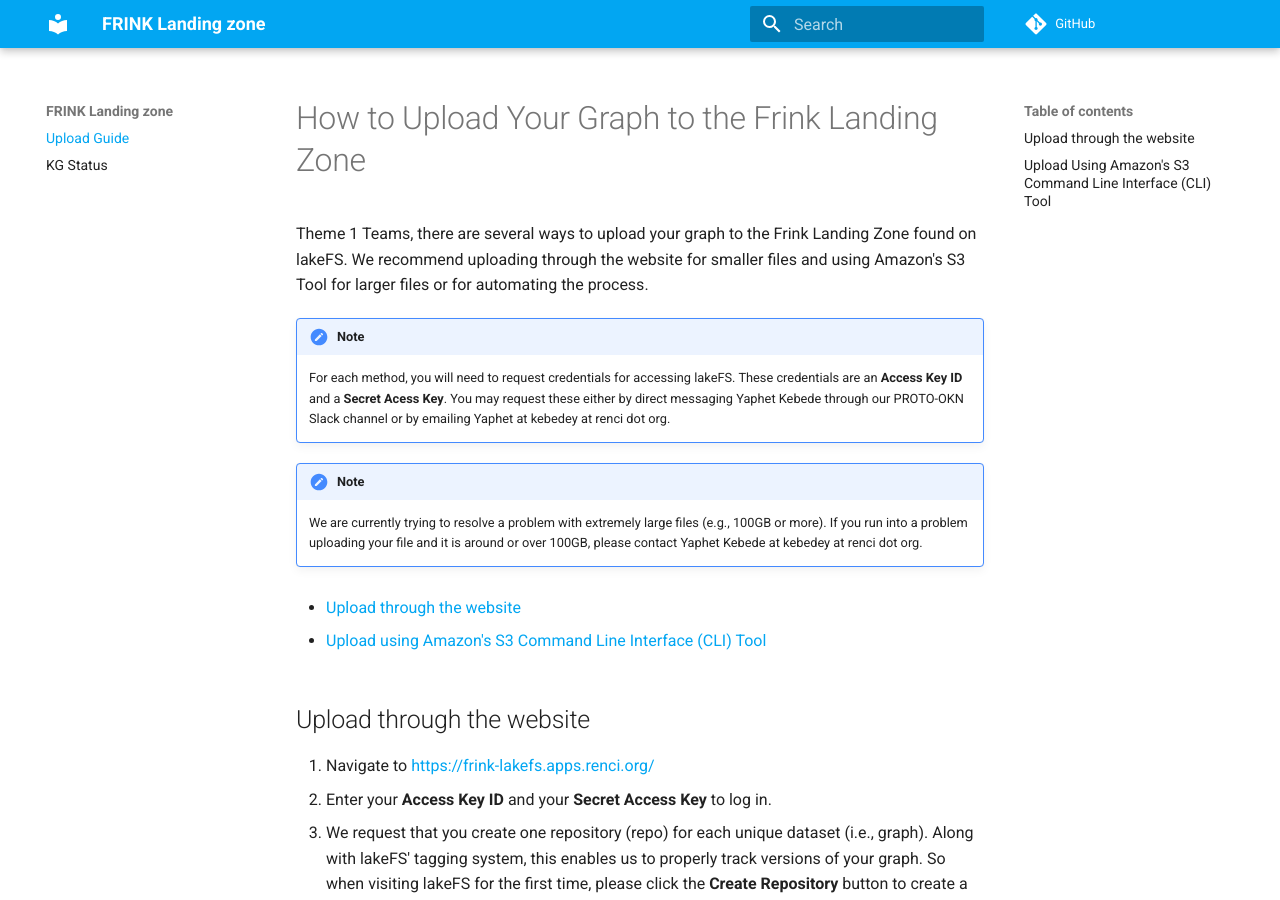
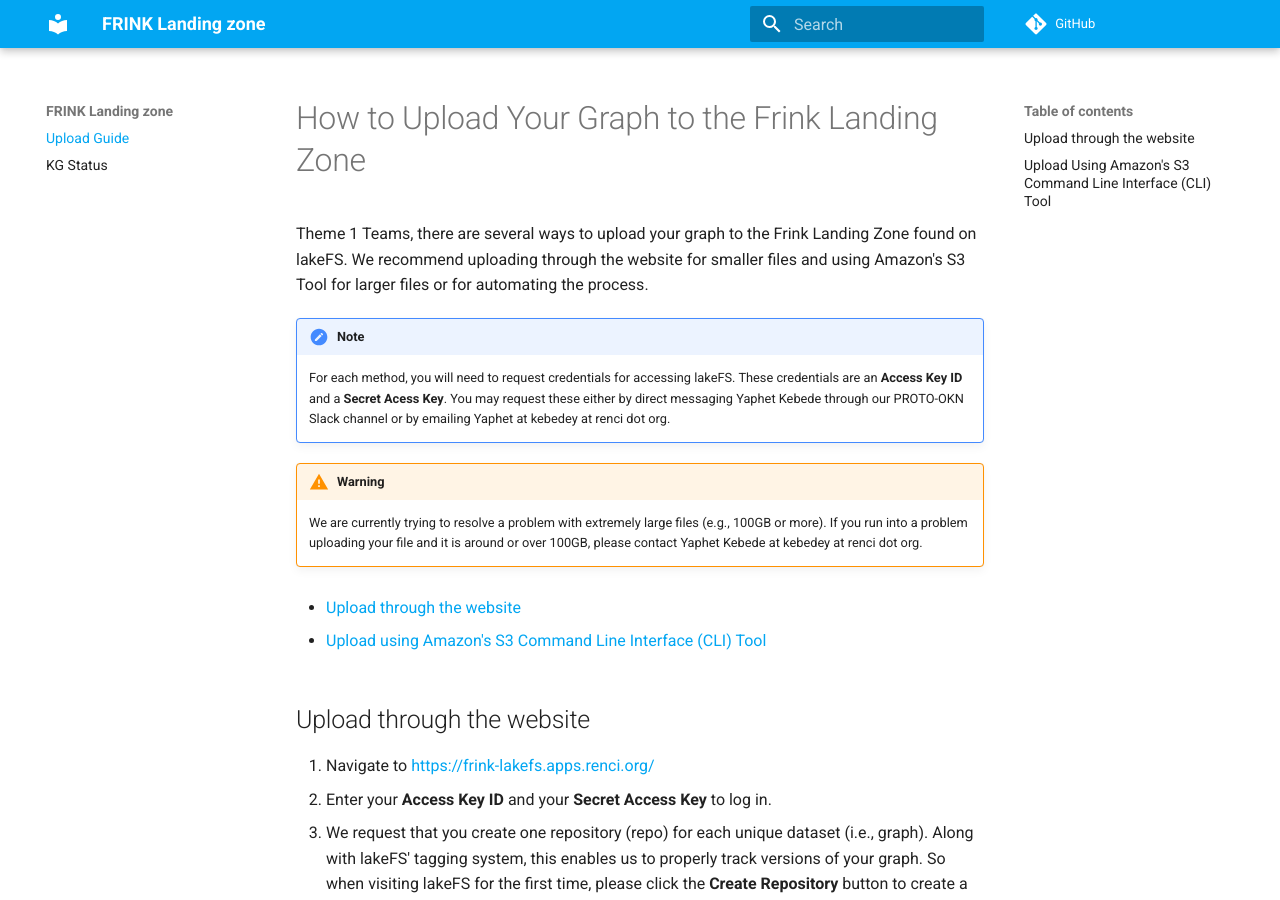
Before and after one commit to frink-okn/frink-landing-zone, an MkDocs documentation site: the page built from docs/index.md, in a window 1280 px wide and 900 px high. Built offline with MkDocs 1.6.1 and Material for MkDocs 9.7.7, drawn with Linux system fonts in a browser that asks for light colours; comment, search, counter and statistics services are not loaded.

Commit message:
Update index.md

```diff
--- a/docs/index.md
+++ b/docs/index.md
@@ -7,7 +7,7 @@
     Key**. You may request these either by direct messaging Yaphet Kebede through our PROTO-OKN Slack channel or by emailing Yaphet at kebedey at
     renci dot org.
 
-!!! note
+!!! warning
 
     We are currently trying to resolve a problem with extremely large files (e.g., 100GB or more). If you run into a problem uploading your file and
     it is around or over 100GB, please contact Yaphet Kebede at kebedey at renci dot org.
@@ -47,9 +47,9 @@
 
 **To upload a new version of a file(s) already uploaded to lakeFS, simply repeat steps 1 and 2, and 5 through 12.**
 
->!!! note
->
->   See the <a href="https://docs.lakefs.io/quickstart/">lakeFS QuickStart guide</a> for more information.</strong></font>
+!!! note
+
+     See the <a href="https://docs.lakefs.io/quickstart/">lakeFS QuickStart guide</a> for more information.</strong></font>
 
 ## Upload Using Amazon's S3 Command Line Interface (CLI) Tool
 1. Install the AWS CLI Toolkit.
```
